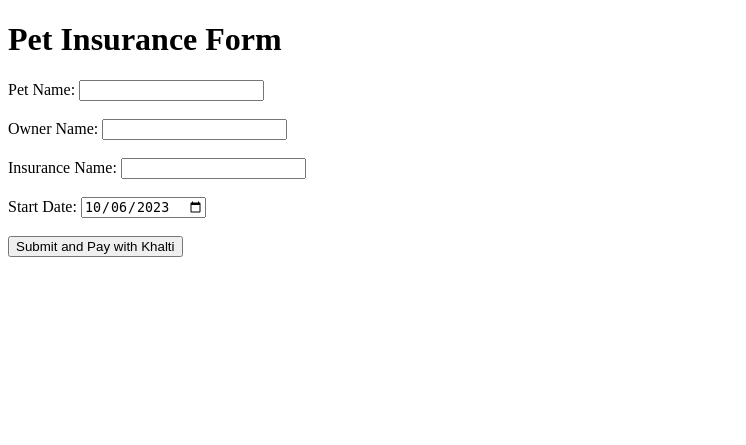
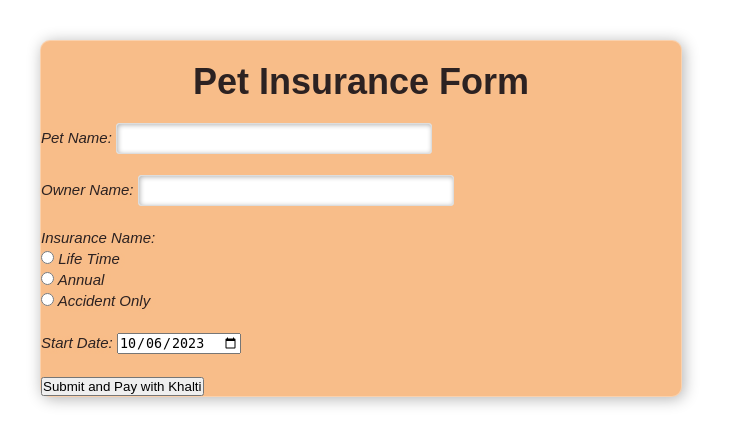
Before and after one commit to Indrajaiswal/Pet-Project, a Django app: page /payment/ in a window 1280 px wide. Shown: the top 445 px of the page, without its empty margins (0-746 px from the left). Run offline with Django 4.2, Linux system fonts and the light colour scheme; some libraries are stand-ins or nearby versions.

Commit message:
payment change

```diff
--- /dev/null
+++ b/app1/static/css/payment.css
@@ -0,0 +1,99 @@
+@import url("https://fonts.googleapis.com/css2?family=Poppins:wght@100;300;400;500;600&display=swap");
+*{
+    margin: 0;
+    padding: 0;
+}
+
+body{
+    background: url();
+    background-size: 280%;
+    background-position: -400px 0px;
+}
+
+
+
+h1{
+    text-align: center;
+    padding: 20px;
+    font-family: sans-serif;
+}
+
+form#insuranceForm{
+    align-items: center;
+    background-color:#f8bd89;
+    width:50%;
+    font-size: 18px;
+    border-radius: 10px;
+    border: 1px solid rgba(255,255,255,0.3);
+    box-shadow: 2px 2px 15px rgba(0,0,0,0.3) ;
+    color: rgb(44, 34, 34);
+}
+
+form {
+    margin: 40px;
+
+}
+
+label{
+    font-family: sans-serif;
+    font-size: 15px;
+    font-style: italic;
+}
+
+input#petName{
+    width:300px;
+    border: 1px solid #ddd;
+    border-radius: 3px;
+    outline: 0;
+    padding: 7px;
+    background-color: #fff;
+    box-shadow: inset 1px 1px 5px rgba(0,0,0,0.3);
+}
+input#insuranceName{
+    width:300px;
+    border: 1px solid #ddd;
+    border-radius: 3px;
+    outline: 0;
+    padding: 7px;
+    background-color: #fff;
+    box-shadow: inset 1px 1px 5px rgba(0,0,0,0.3);
+}
+
+input#phoneNumber{
+    width:300px;
+    border: 1px solid #ddd;
+    border-radius: 3px;
+    outline: 0;
+    padding: 7px;
+    background-color: #fff;
+    box-shadow: inset 1px 1px 5px rgba(0,0,0,0.3);
+}
+input#ownerName{
+    width:300px;
+    border: 1px solid #ddd;
+    border-radius: 3px;
+    outline: 0;
+    padding: 7px;
+    background-color: #fff;
+    box-shadow: inset 1px 1px 5px rgba(0,0,0,0.3);
+}
+input[type=submit]{
+    width:300px;
+    padding: 7px;
+    font-size: 16px;
+    font-family: sans-serif;
+    font-weight: 600;
+    border:none;
+    border-radius: 3px;
+    background-color: #e67e22;
+    color:#fff;
+    cursor: pointer;
+    border: 1px solid rgba(255,255,255,0.3) ;
+    box-shadow: 1px 1 px 5px rgba(0,0,0,0.3);
+    margin-bottom: 20px;
+}
+
+label,span,h2{
+    text-shadow: 1px 1px 5px #f8bd89;
+
+}
--- a/app1/templates/payment.html
+++ b/app1/templates/payment.html
@@ -18,9 +18,15 @@
         <input type="text" id="ownerName" name="ownerName" required />
         <br /><br />
 
-        <label for="insuranceName">Insurance Name:</label>
-        <input type="text" id="insuranceName" name="insuranceName" required />
-        <br /><br />
+        <label for="ownerName">Insurance Name:</Namelabel><br>
+        <input type="radio" id="lifeTime" name="insurance" value="LifeTime">
+        <label for="lifetime">Life Time</label><br>
+
+        <input type="radio" id="annual" name="insurance" value="Annual">
+        <label for="annual">Annual</label><br>
+
+        <input type="radio" id="accident" name="insurance" value="Accident ">
+        <label for="accident">Accident Only</label><br /><br />
 
         <label for="startDate">Start Date:</label>
         <input type="date" id="startDate" name="startDate" required min="{{ today }}" />
```
Also changed, not shown: app1/templates/food.html (+108 -63 lines), app1/templates/footer.html (+33 -126 lines).
